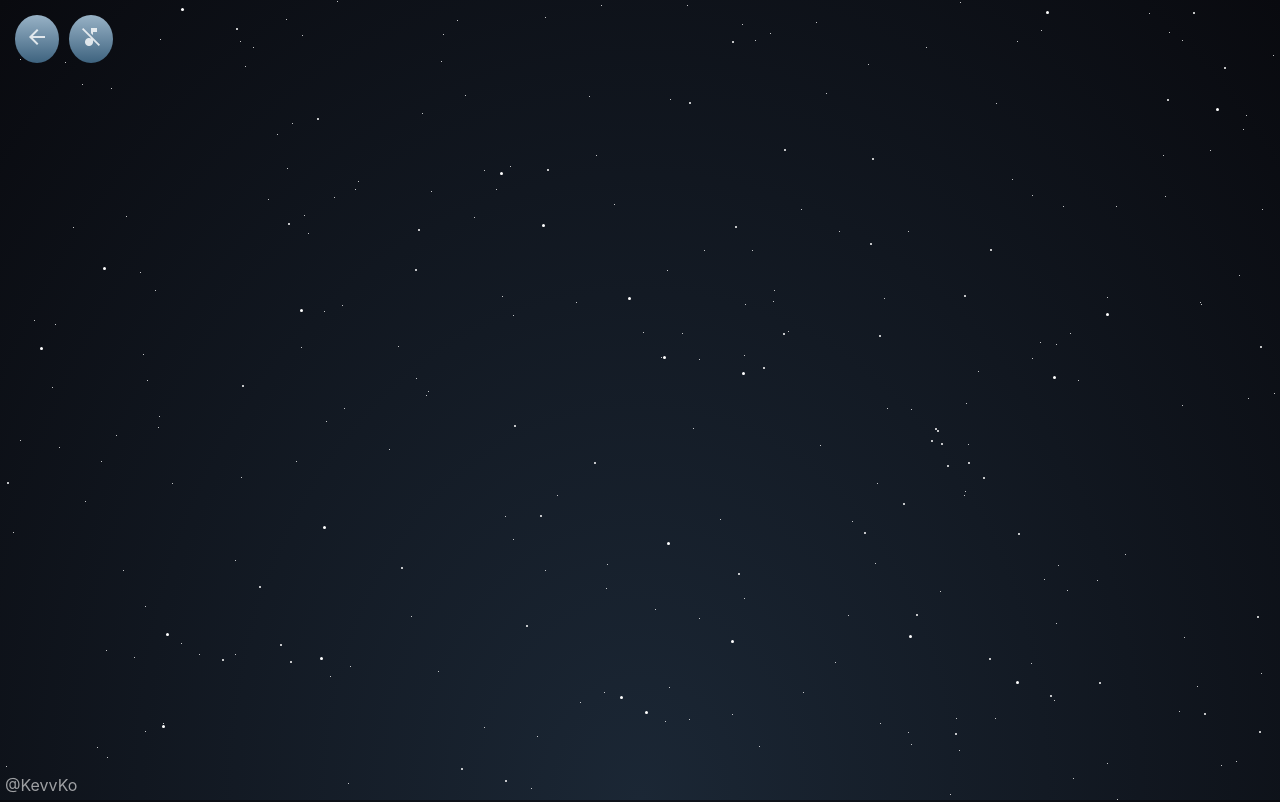
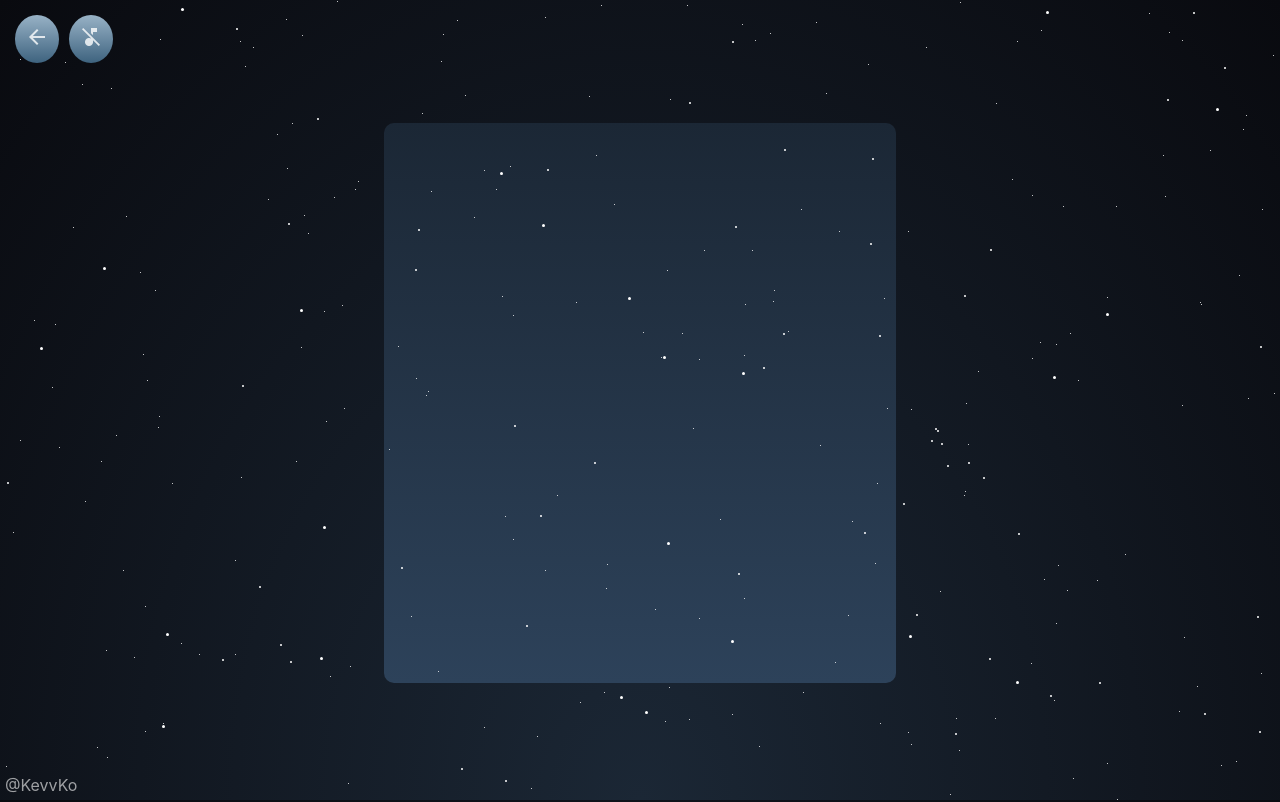
Before and after one commit to KevvKo/jump-and-run-js, a React (Create React App) app: page /guide in a window 1280 px wide. Shown: the top 802 px of the page. Built offline with nearby package versions, Linux system fonts and the light colour scheme.

Commit message:
add background-component to guide.js

```diff
--- a/src/routes/guide.js
+++ b/src/routes/guide.js
@@ -2,8 +2,12 @@ import { render } from '@testing-library/react'
 import React from 'react'
 import './guide.css'
 
+import Background from '../assets/components/background'
+
 export default function Guide(){
     return(
-        <div className='guide'></div>
+        <div className='guide'>
+            <Background />
+        </div>
     )
 }
```
